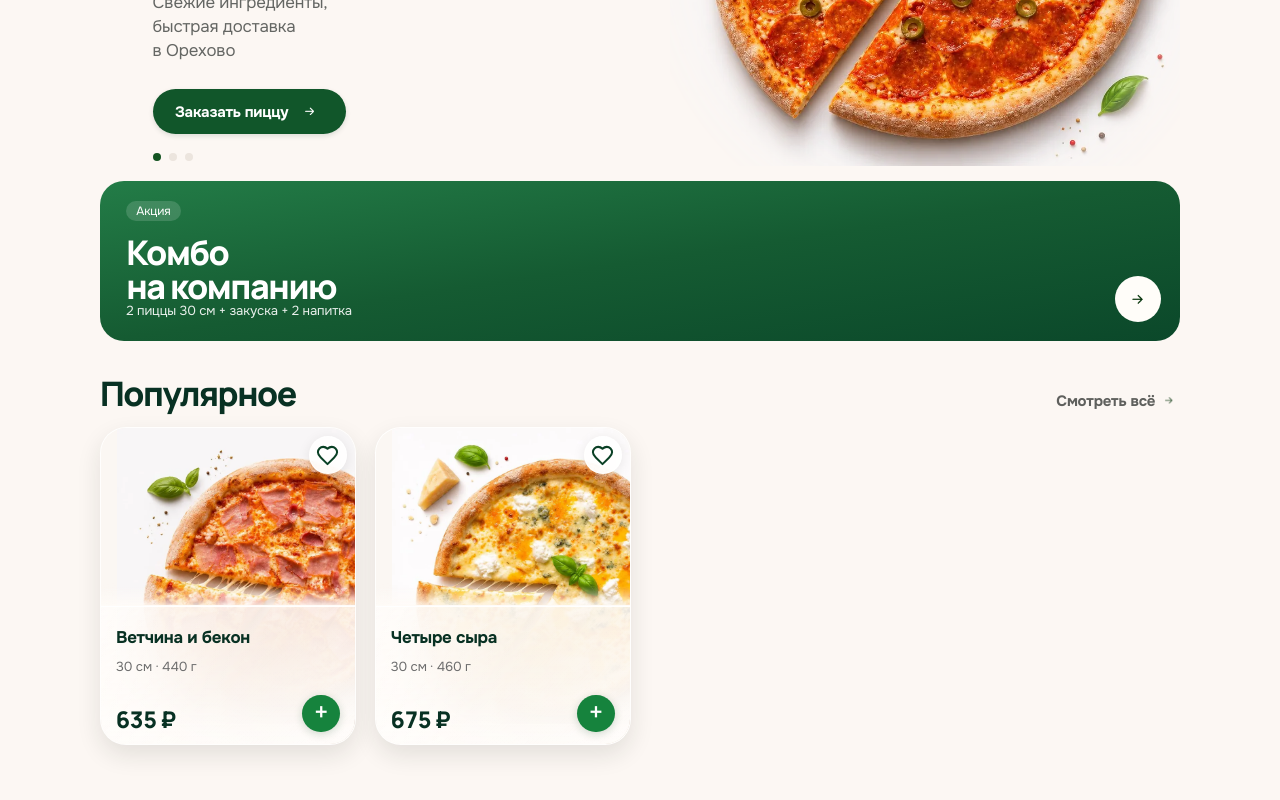
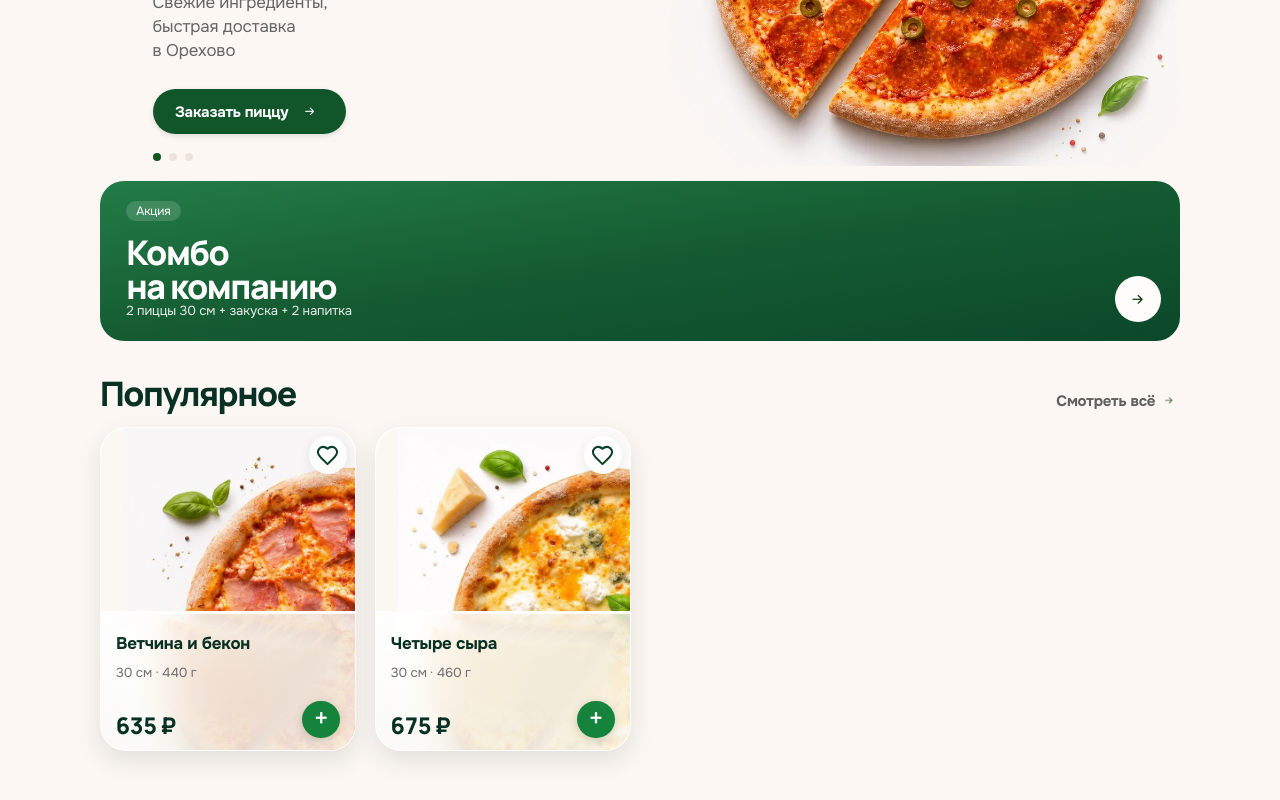
Before and after one commit to Ryt1nger/Be-My-Pizza, a React (Vite) app in the folder apps/customer/: page / in a window 1280 px wide. Shown: the part 382-1182 px from the top of the page. Built offline with nearby package versions, Linux system fonts and the light colour scheme.

Commit message:
fix: remove pizza card corner artifact and image-edge blur; enlarge photo under real glass

```diff
--- a/apps/customer/src/shared/styles/index.css
+++ b/apps/customer/src/shared/styles/index.css
@@ -44,24 +44,27 @@ button{-webkit-tap-highlight-color:transparent;touch-action:manipulation}
 input,select,textarea{font-size:max(16px,1rem)}
 @media(prefers-reduced-motion:reduce){*,*:before,*:after{scroll-behavior:auto!important;transition:none!important}}
 
-/* Extra-frosted milk glass. The real photo continues behind the entire
-   caption: the panel softens colors and detail while retaining translucency. */
+/* Distinct frosted-glass footer. The photo behind it remains continuous
+   and is naturally clipped by the outer rounded card, with NO edge fade. */
 .bmp-product-glass {
-  background:
-    linear-gradient(138deg,rgba(255,255,255,.46),rgba(255,255,255,.10) 52%,rgba(255,255,255,.30)),
-    linear-gradient(180deg,rgba(255,251,247,.85),rgba(255,251,247,.90) 54%,rgba(255,252,249,.95));
-  -webkit-backdrop-filter:blur(40px) saturate(.82);
-  backdrop-filter:blur(40px) saturate(.82);
-  border-top:1px solid rgba(255,255,255,.89);
-  box-shadow:inset 0 1px 0 rgba(255,255,255,.96),0 -7px 19px rgba(252,249,245,.12);
+  background:linear-gradient(145deg,rgba(255,255,255,.68),rgba(247,248,244,.75) 62%,rgba(253,251,247,.82));
+  -webkit-backdrop-filter:blur(30px) saturate(.62) brightness(1.12);
+  backdrop-filter:blur(30px) saturate(.62) brightness(1.12);
+  border-top:1px solid rgba(255,255,255,.94);
+  box-shadow:
+    inset 0 2px 0 rgba(255,255,255,.85),
+    0 -4px 15px rgba(255,255,255,.09);
 }
+/* Optical glass reflection, not a blur/fade at the edge of the photograph. */
 .bmp-product-glass::before {
   content:"";
+  position:absolute;
   pointer-events:none;
-  position:absolute;
-  left:0;right:0;top:-20px;height:20px;
-  background:linear-gradient(to top,rgba(255,251,247,.85),rgba(255,251,247,0));
+  inset:0 0 auto 0;
+  height:42%;
+  background:linear-gradient(165deg,rgba(255,255,255,.34),transparent 74%);
 }
+.bmp-product-glass > * { position:relative; z-index:1; }
 /* The fixed menu is a frosted floating surface, not a white solid block. */
 .bmp-bottom-glass {
   background:linear-gradient(155deg,rgba(255,254,252,.88),rgba(250,246,241,.80));
--- a/apps/customer/src/shared/ui/PizzaProductCard.tsx
+++ b/apps/customer/src/shared/ui/PizzaProductCard.tsx
@@ -23,10 +23,11 @@ export function PizzaProductCard({
   const toggle=useFavoritesStore(state=>state.toggle);
   const productUrl='/product/'+product.id;
   return <article className="bmp-pizza-card group relative isolate min-w-0 overflow-hidden rounded-[22px] border border-white/75 bg-surface shadow-[0_10px_24px_rgba(30,37,23,.11)] sm:rounded-[26px]">
-    {/* The same real photo continues behind the glass; no fake painted corner. */}
-    <div aria-hidden="true" className="pointer-events-none absolute inset-x-0 bottom-[20px] top-0 z-0 overflow-hidden bg-[#FBF7F3]">
+    {/* The photo fills the ENTIRE card behind the frosted footer.
+         One rounded clipping context prevents the former bottom-right triangle. */}
+    <div aria-hidden="true" className="pointer-events-none absolute inset-0 z-0 overflow-hidden rounded-[inherit] bg-[#FBF7F3]">
       <ProductPhoto src={product.imageUrl} alt={product.name}
-        className="block h-full w-full origin-top-left translate-x-[12px] scale-[1.12] object-cover object-left-top sm:translate-x-[16px] sm:scale-[1.10]"/>
+        className="absolute inset-0 block h-full w-full origin-top-left translate-x-[18px] scale-[1.38] object-cover object-left-top sm:translate-x-[22px] sm:scale-[1.32]"/>
     </div>
 
     <div className="relative z-10 aspect-[1.30] w-full">
@@ -40,7 +41,7 @@ export function PizzaProductCard({
       </button>
     </div>
 
-    <div className="bmp-product-glass relative z-10 -mt-[18px] flex min-h-[130px] flex-col px-[12px] pb-[12px] pt-[19px] sm:min-h-[139px] sm:px-4">
+    <div className="bmp-product-glass relative z-10 -mt-[12px] flex min-h-[130px] flex-col px-[12px] pb-[12px] pt-[19px] sm:min-h-[139px] sm:px-4">
       <Link to={productUrl} className="bmp-body-strong line-clamp-2 text-[clamp(13.5px,3.65vw,16px)] leading-[1.23] text-ink sm:text-lg">
         {product.name}
       </Link>
```
Also changed, not shown: 2 other files (tests, documents, lock files or other folders).
